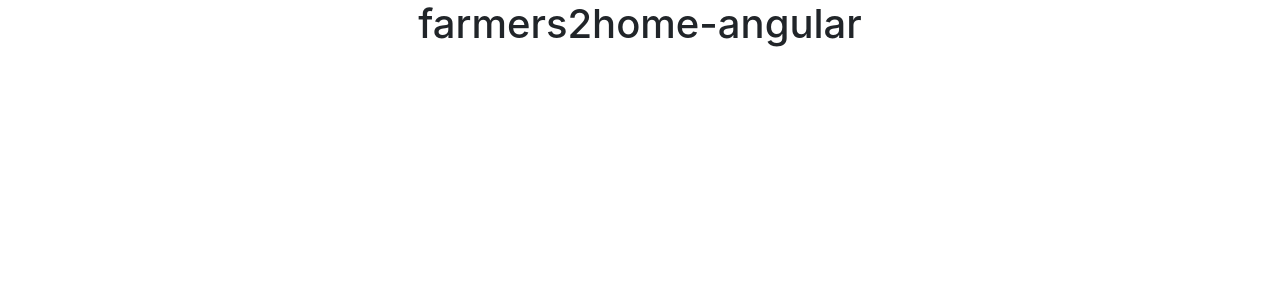
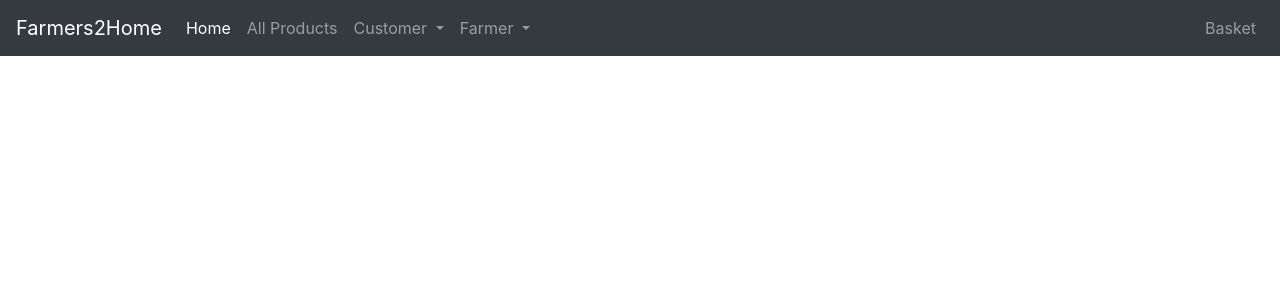
Before and after one commit to joe61081/farmers-2-home, an Angular app in the folder farmers2home-angular/: page / in a window 1280 px wide. Shown: the top 300 px of the page. Built offline with nearby package versions, Linux system fonts and the light colour scheme.

Commit message:
Added Navbar

```diff
--- a/farmers2home-angular/src/app/app.component.html
+++ b/farmers2home-angular/src/app/app.component.html
@@ -1,5 +1,46 @@
-<div style="text-align: center;">
-<h1>{{ title }}</h1>
-</div>
+<nav class="navbar navbar-expand-lg navbar-dark bg-dark">
+  <a class="navbar-brand" href="#">Farmers2Home</a>
+  <button class="navbar-toggler" type="button" data-toggle="collapse" data-target="#navbarSupportedContent" aria-controls="navbarSupportedContent" aria-expanded="false" aria-label="Toggle navigation">
+    <span class="navbar-toggler-icon"></span>
+  </button>
+
+  <div class="collapse navbar-collapse" id="navbarSupportedContent">
+    <ul class="navbar-nav mr-auto">
+      <li class="nav-item active">
+        <a class="nav-link" href="#">Home <span class="sr-only">(current)</span></a>
+      </li>
+      <li class="nav-item">
+        <a class="nav-link " href="#">All Products</a>
+      </li>
+      <li class="nav-item dropdown">
+        <a class="nav-link dropdown-toggle" href="#" id="navbarDropdown" role="button" data-toggle="dropdown" aria-haspopup="true" aria-expanded="false">
+          Customer
+        </a>
+        <div class="dropdown-menu" aria-labelledby="navbarDropdown">
+          <a class="dropdown-item" href="#">Orders</a>
+          <div class="dropdown-divider"></div>
+          <a class="dropdown-item" href="#">Login</a>
+          <a class="dropdown-item" href="/customer/register">Register</a>
+        </div>
+      </li>
+      <li class="nav-item dropdown">
+        <a class="nav-link dropdown-toggle" href="#" id="navbarDropdown" role="button" data-toggle="dropdown" aria-haspopup="true" aria-expanded="false">
+          Farmer
+        </a>
+        <div class="dropdown-menu" aria-labelledby="navbarDropdown">
+          <a class="dropdown-item" href="#">My Products</a>
+          <div class="dropdown-divider"></div>
+          <a class="dropdown-item" href="#">Login</a>
+          <a class="dropdown-item" href="/customer/register">Register</a>
+        </div>
+      </li>
+    </ul>
+      <ul class="navbar-nav">
+        <li class="nav-item">
+          <a class="nav-link" href="#">Basket</a>
+        </li>
+      </ul>
+  </div>
+</nav>
 
 <router-outlet></router-outlet>
```
Also changed, not shown: farmers2home-angular/src/app/customer/customer-register/customer-register.component.ts (+0 -7 lines).
